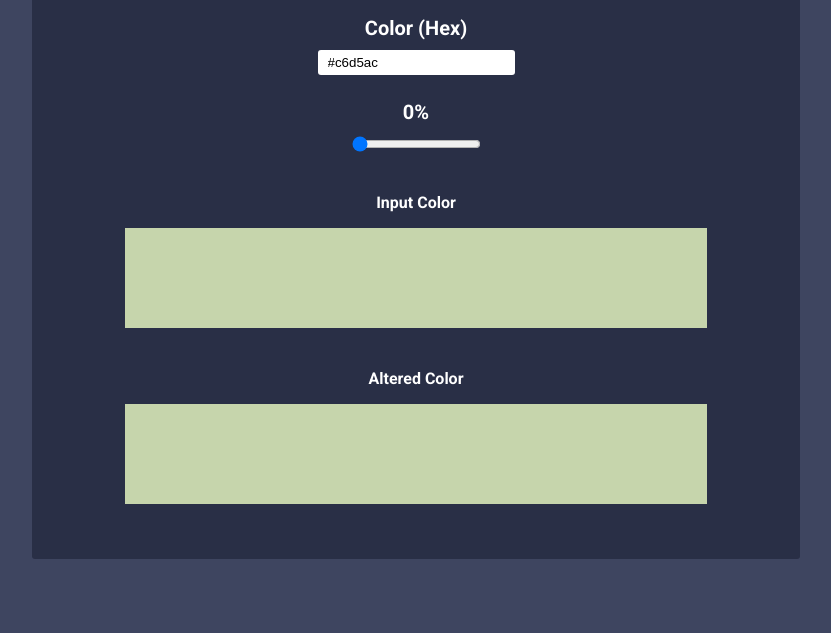
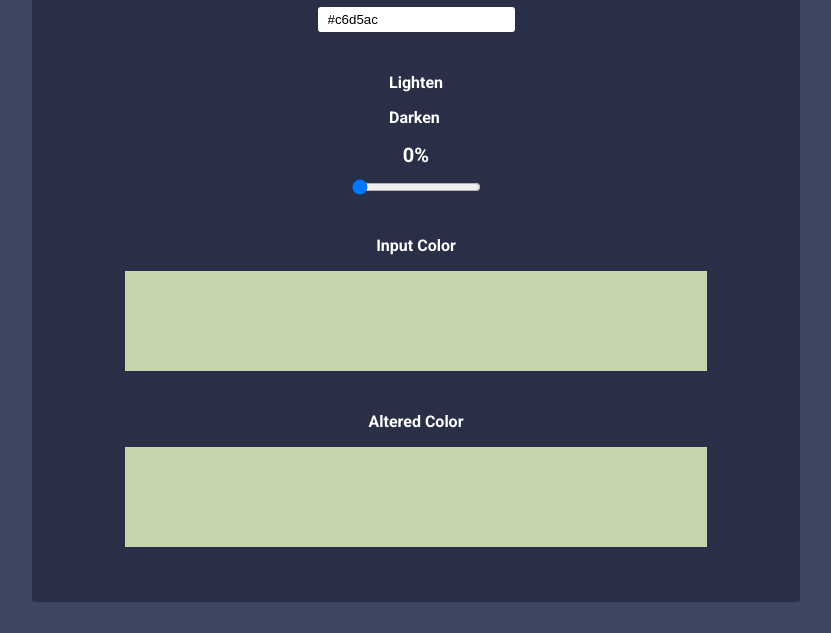
Before and after one commit to NurikBK/js-color-toll, a plain HTML site: page index.html in a window 1280 px wide. Shown: the part 167-800 px from the top of the page, without its empty margins (224-1055 px from the left). Drawn offline with Linux system fonts and the light colour scheme.

Commit message:
Update index.html

```diff
--- a/index.html
+++ b/index.html
@@ -19,6 +19,13 @@
         placeholder="#000000"
         value="#c6d5ac"
       />
+      <div class="toggle">
+        <p id="lightenText" class="toggle-text">Lighten</p>
+        <div id="toggleBtn" class="toggle-btn">
+          <div class="inner-circle"></div>
+        </div>
+        <p id="darkenText" class="toggle-text">Darken</p>
+      </div>
 
       <label for="slider" id="sliderText">0%</label>
       <input
```
